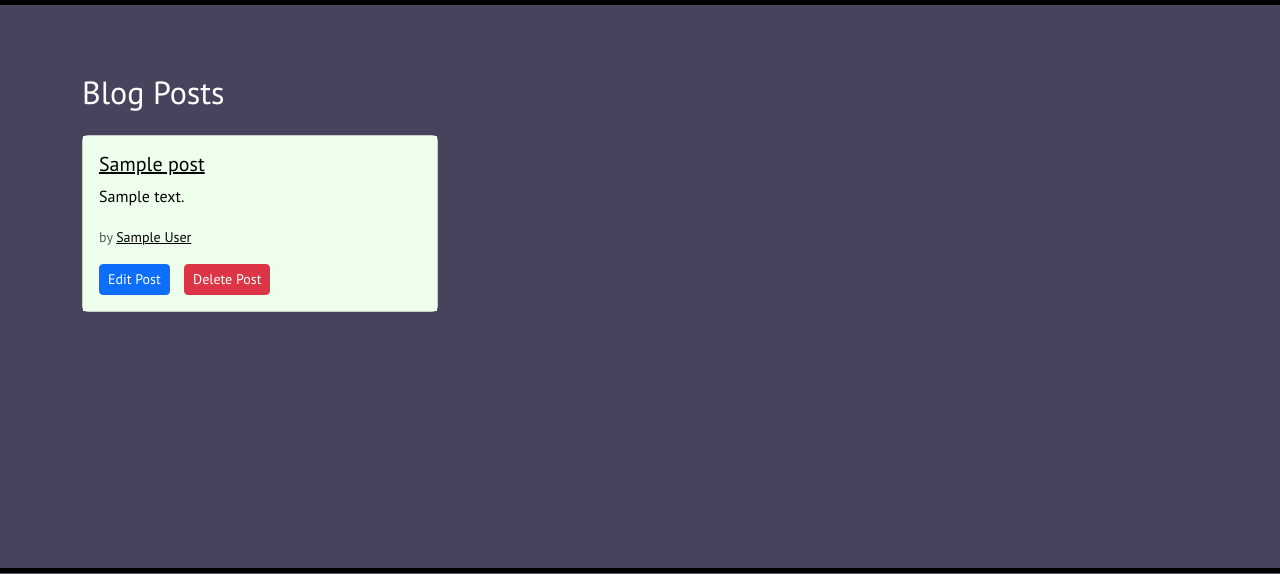
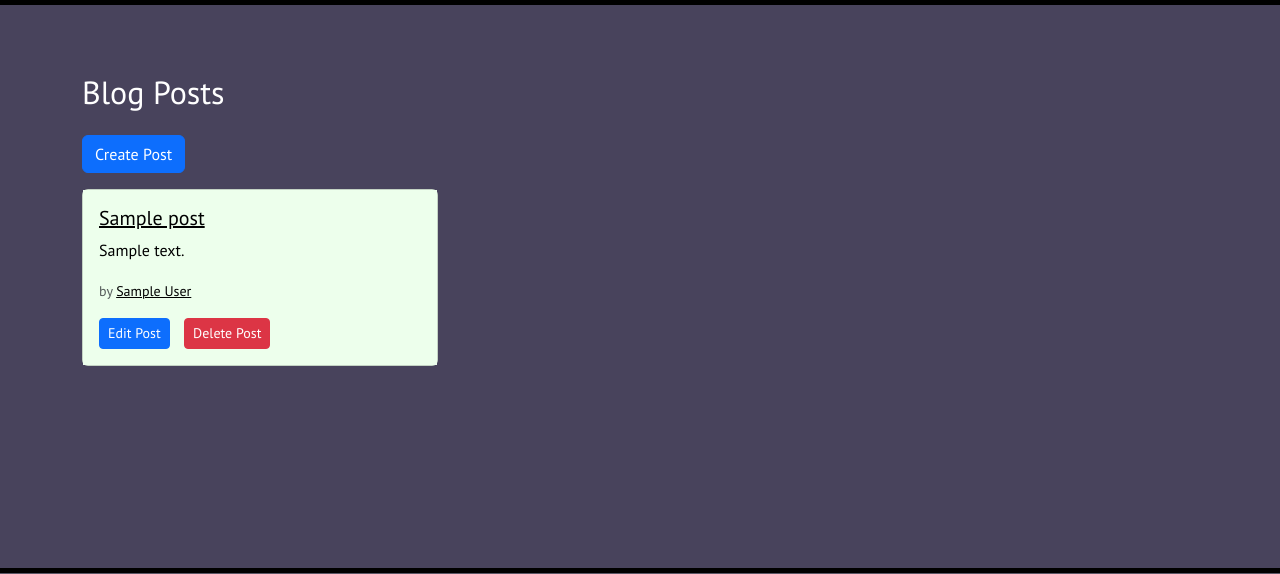
Before and after one commit to SureDeveloping/cave-blog, a Django app: page / in a window 1280 px wide. Shown: the part 56-630 px from the top of the page. Run offline with Django 4.2, Linux system fonts and the light colour scheme; a user stored in the database is signed in; tables that the repository leaves empty hold one stand-in row (values such as "Sample post"); some libraries are stand-ins or nearby versions.

Commit message:
Add button to homepage

```diff
--- a/blog/templates/blog/index.html
+++ b/blog/templates/blog/index.html
@@ -36,6 +36,9 @@
 {% endif %}
 
     <h2 class="mt-5 mb-4">Blog Posts</h1>
+    {% if user.is_authenticated %}
+    <a href="{% url 'blog-post-create' %}" class="btn btn-primary mb-3">Create Post</a>
+    {% endif %}
 
     <div class="row">
         {% for post in object_list %}
```
Also changed, not shown: README.md.
